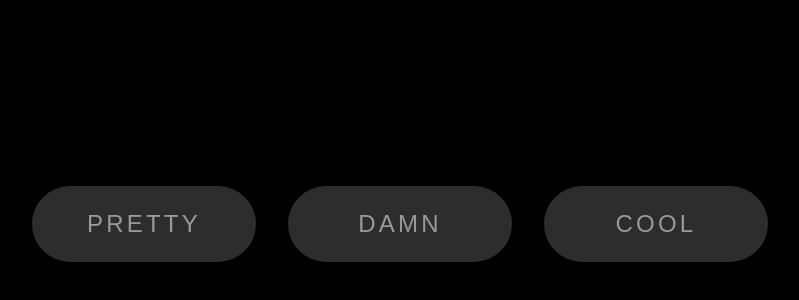
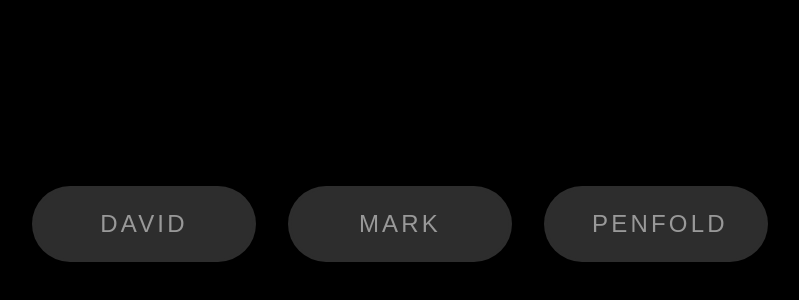
Before and after one commit to DPenf0ld/Website_Sandbox, a plain HTML site: page index.html in a window 1280 px wide. Shown: the part 176-476 px from the top of the page, without its empty margins (240-1039 px from the left). Drawn offline with Linux system fonts and the light colour scheme.

Commit message:
Changed button text

```diff
--- a/index.html
+++ b/index.html
@@ -11,9 +11,9 @@
 
 
   <div class="container">
-    <button class="btn" style="--clr:#65bbf0;"><span>Pretty</span></button>
-    <button class="btn" style="--clr:#0f0;"><span>Damn</span></button>
-    <button class="btn" style="--clr:#a8e6cf;"><span>Cool</span></button>
+    <button class="btn" style="--clr:#65bbf0;"><span>David</span></button>
+    <button class="btn" style="--clr:#0f0;"><span>Mark</span></button>
+    <button class="btn" style="--clr:#a8e6cf;"><span>Penfold</span></button>
   </div>
 
 
```
